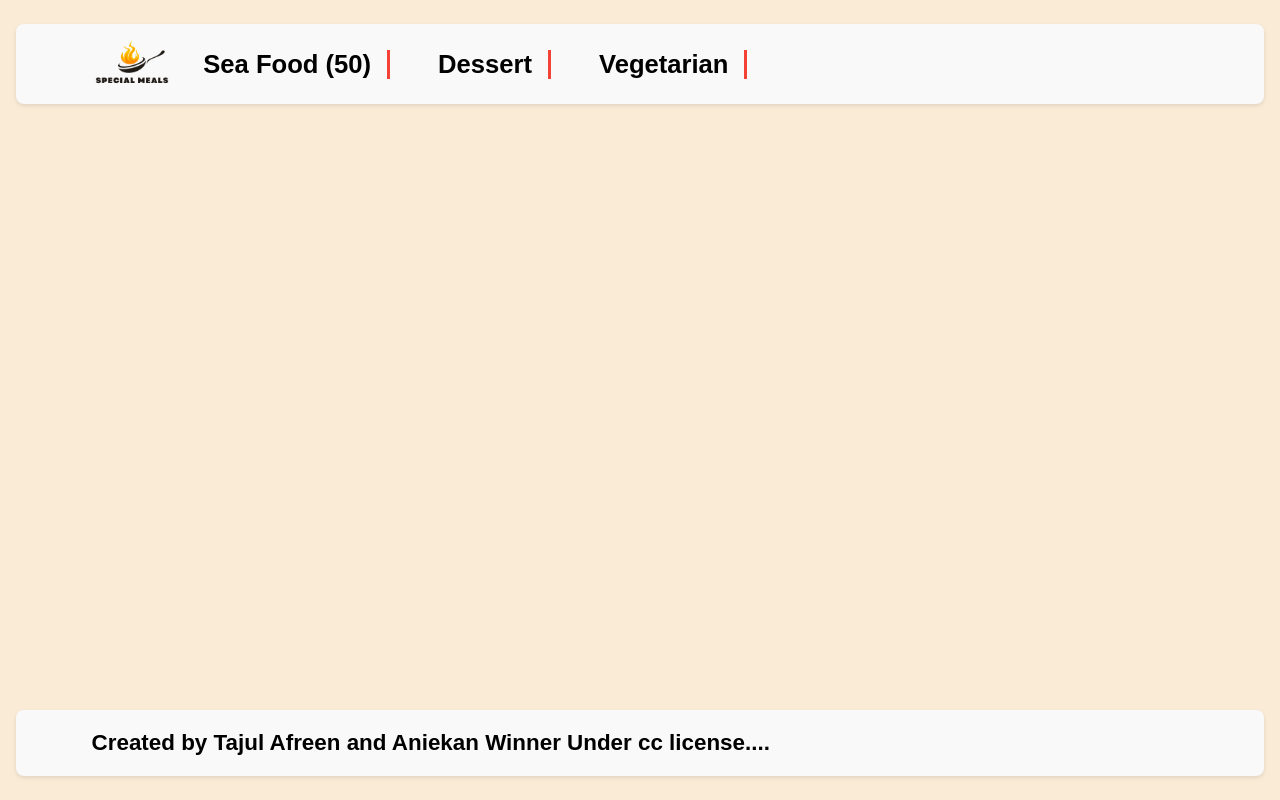
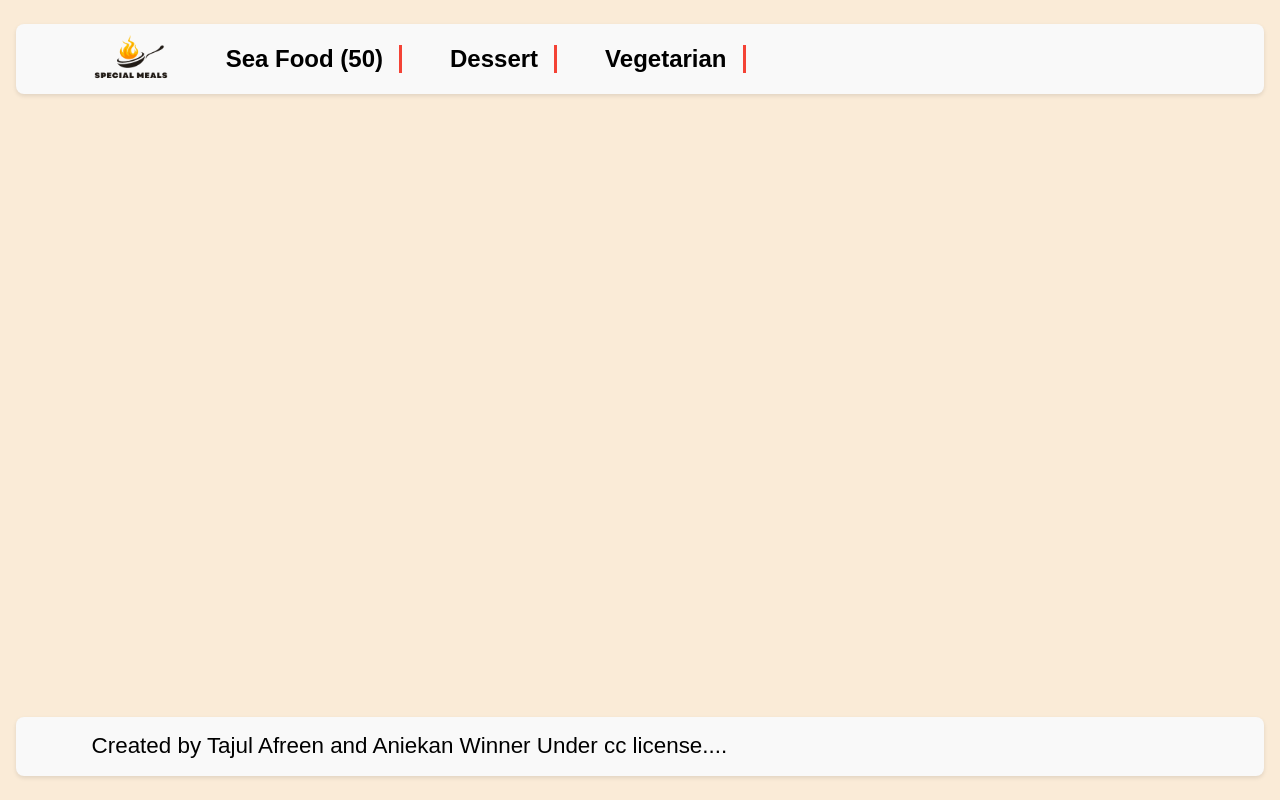
Before and after one commit to DevaWinner/special-meals, a website built with webpack: page src/index.html in a window 1280 px wide. Built offline with nearby package versions, Linux system fonts and the light colour scheme; no server answers; a web font is replaced by a local one.

Commit message:
Update page styling

```diff
--- a/src/styles/style.css
+++ b/src/styles/style.css
@@ -29,7 +29,7 @@ footer {
   background-color: var(--second);
   border-radius: 8px;
   box-shadow: 0 2px 4px rgba(0, 0, 0, 0.1);
-  height: 80px;
+  height: 70px;
   width: 95%;
   align-items: center;
   position: relative;
@@ -56,12 +56,12 @@ footer {
   gap: 2em;
   list-style-type: none;
   width: 100%;
+  margin-left: 1.5em;
 }
 
 .nav-links a {
   text-decoration: none;
   color: black;
-  font-weight: bold;
 }
 
 .nav-links li {
@@ -75,8 +75,8 @@ footer {
 
 p {
   font-family: 'Belanosima', sans-serif;
-  font-size: 1.6rem;
-  font-weight: 600;
+  font-size: 1.5rem;
+  font-weight: 550;
 }
 
 /* ======== Items display styling ======= */
@@ -101,7 +101,7 @@ main {
   background-color: var(--second);
   border-radius: 8px;
   box-shadow: 0 2px 4px rgba(0, 0, 0, 0.1);
-  height: 480px;
+  height: 440px;
   width: 400px;
   gap: 1em;
   transition: transform 0.1s ease-in-out;
@@ -192,7 +192,7 @@ main {
 
 .license {
   font-size: 1.4rem;
-  font-weight: 600;
+  font-weight: 500;
   padding: 0 5%;
 }
 
```
